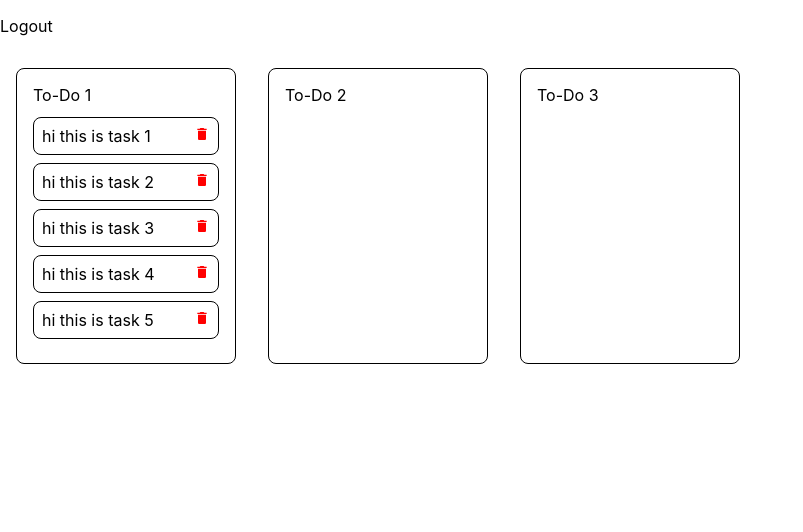
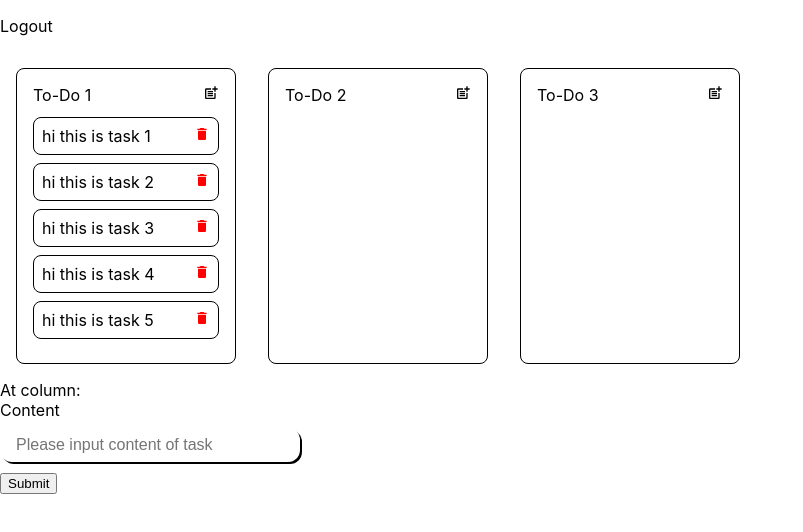
Before and after one commit to sierraleonez/simplr-dashboard, a Next.js app: page /dashboard in a window 1280 px wide. Shown: the top 532 px of the page, without its empty margins (0-803 px from the left). Built offline with nearby package versions, Linux system fonts and the light colour scheme; sample sign-in values are in the browser's storage.

Commit message:
create new task function

```diff
--- a/package.json
+++ b/package.json
@@ -22,8 +22,10 @@
     "@types/react": "18.0.21",
     "@types/react-beautiful-dnd": "^13.1.2",
     "@types/react-dom": "18.0.6",
-    "eslint": "8.24.0",
+    "@typescript-eslint/eslint-plugin": "^5.45.0",
+    "@typescript-eslint/parser": "^5.45.0",
+    "eslint": "^8.24.0",
     "eslint-config-next": "12.3.1",
-    "typescript": "4.8.4"
+    "typescript": "^4.8.4"
   }
 }
--- /dev/null
+++ b/pages/dashboard/form.ts
@@ -0,0 +1,18 @@
+import { TextInputForm } from "Constants/form";
+
+export type ICreateTaskInput = {
+  content: string
+}
+export const CreateTaskForm: TextInputForm<ICreateTaskInput> = (register, errors) => {
+  return [
+    {
+      label: "Content",
+      // containerclass: styles.inputContainer,
+      error: errors.content,
+      validation: register("content", {
+        required: { value: true, message: "This input is required" },
+      }),
+      placeholder: "Please input content of task",
+    },
+  ];
+};
--- a/pages/dashboard/index.tsx
+++ b/pages/dashboard/index.tsx
@@ -3,15 +3,43 @@ import { StaticPageProps } from "Constants/Pages";
 import React from "react";
 import Columns from "components/ToDo/Columns";
 import { useCustomHook } from "./useCustomHooks";
+import Texts from "components/Text";
+import TextInput from "components/TextInput";
+import { CreateTaskForm } from "./form";
 
 function Dashboard() {
-  const { logout, onDragEnd, items, deleteItem } = useCustomHook();
+  const {
+    logout,
+    onDragEnd,
+    items,
+    deleteItem,
+    register,
+    errors,
+    atColumn,
+    handleSubmit,
+    onCreateTaskSubmit,
+    onCreateTaskInput,
+  } = useCustomHook();
   return (
     <div>
       <Button onPress={logout} type="link">
         <p>Logout</p>
       </Button>
-      <Columns item={items} onDragEnd={onDragEnd} onDelete={deleteItem} />
+      <Columns
+        item={items}
+        onDragEnd={onDragEnd}
+        onDelete={deleteItem}
+        onCreateTaskInput={onCreateTaskInput}
+      />
+      <div style={{ width: "300px" }}>
+        <Texts>At column: {atColumn}</Texts>
+        <form onSubmit={handleSubmit(onCreateTaskSubmit)}>
+          {CreateTaskForm(register, errors).map((inputProps) => (
+            <TextInput {...inputProps} key={inputProps.label} />
+          ))}
+          <input type={"submit"} />
+        </form>
+      </div>
     </div>
   );
 }
--- a/pages/dashboard/useCustomHooks.ts
+++ b/pages/dashboard/useCustomHooks.ts
@@ -2,19 +2,33 @@ import { useAuth } from "components/Auth/provider";
 import { DummyTodoData_multiColumn, TodoTable } from "Constants/Todo";
 import { useState } from "react";
 import { DropResult } from "react-beautiful-dnd";
+import { SubmitHandler, useForm } from "react-hook-form";
+import { ICreateTaskInput } from "./form";
 
 export function useCustomHook() {
   const auth = useAuth();
   const [items, setItems] = useState(DummyTodoData_multiColumn);
+  const [atColumn, setAtColumn] = useState<string>("");
+  const {
+    register,
+    handleSubmit,
+    formState: { errors },
+  } = useForm<ICreateTaskInput>();
 
   function logout() {
     auth?.setAuthState("");
   }
 
+  // Set which column target of created task
+  function onCreateTaskInput(columnId: string) {
+    console.log(columnId);
+    setAtColumn(columnId);
+  }
+
   // Todo item manipulation function list
 
   function onDragEnd(res: DropResult) {
-    console.log(res.destination)
+    console.log(res.destination);
     let src_droppableId = res.source.droppableId;
     let dest_droppableId = res.destination?.droppableId || "";
     // Create copy of task id queue and column object
@@ -93,12 +107,57 @@ export function useCustomHook() {
     setItems(newState);
   }
 
+  // On submit valid
+  const onCreateTaskSubmit: SubmitHandler<ICreateTaskInput> = (data) => {
+    console.log(items)
+    const newTaskID = createId(items);
+    const newTasks = items.tasks;
+    const newColumn = items.columns[atColumn];
+    // Append new task at tasks
+    newTasks[newTaskID] = {
+      id: newTaskID,
+      content: data.content,
+    };
+
+    // Append new task id at task list of target column
+    newColumn.taskIds.push(newTaskID);
+
+    // Create new state with modified tasks and column
+    const newState: TodoTable = {
+      ...items,
+      tasks: newTasks,
+      columns: {
+        ...items.columns,
+        [atColumn]: newColumn,
+      },
+    };
+
+    setItems(newState);
+  };
+
   // End of todo item manipulation function list
 
   return {
     items,
     logout,
     onDragEnd,
-    deleteItem
+    deleteItem,
+    register,
+    errors,
+    atColumn,
+    handleSubmit,
+    onCreateTaskInput,
+    onCreateTaskSubmit,
   };
 }
+
+function createId(items: TodoTable): string {
+  const listId = Object.keys(items.tasks);
+  const lastTask = listId[listId.length - 1].split("-");
+  console.log(lastTask)
+  let lastId = Number(lastTask[1]);
+  let newId;
+  lastId++;
+  newId = `${lastTask[0]}-${lastId}`;
+  return newId;
+}
--- a/src/Constants/Todo/index.ts
+++ b/src/Constants/Todo/index.ts
@@ -45,6 +45,7 @@ export const DummyTodoData: TodoTable = {
   columnOrder: ["column-1"],
 };
 
+// tasks have to be sorted by ID desc
 export const DummyTodoData_multiColumn: TodoTable = {
   tasks: {
     "task-1": { id: "task-1", content: "hi this is task 1" },
--- a/src/components/ToDo/Column.tsx
+++ b/src/components/ToDo/Column.tsx
@@ -1,15 +1,23 @@
+import Button from "components/Button";
 import Texts from "components/Text";
 import { ColumnType, TodoTable } from "Constants/Todo";
 import { Droppable } from "react-beautiful-dnd";
+import { MdPostAdd } from "react-icons/md";
 import DraggableCard from "./DraggableCard";
 
 type ColumnProps = {
   columnData: ColumnType;
   tasks: TodoTable["tasks"];
   onDelete: (columnId: string, index: number) => void;
+  onCreateTaskInput: (columnId: string) => void;
 };
 
-export default function Column({ columnData, tasks, onDelete }: ColumnProps) {
+export default function Column({
+  columnData,
+  tasks,
+  onDelete,
+  onCreateTaskInput,
+}: ColumnProps) {
   return (
     <Droppable droppableId={columnData.id} key={columnData.id}>
       {(provided) => (
@@ -28,7 +36,15 @@ export default function Column({ columnData, tasks, onDelete }: ColumnProps) {
           ref={provided.innerRef}
           key={columnData.id}
         >
-          <Texts style={{ marginBottom: "12px" }}>{columnData.title}</Texts>
+          <div style={{ display: "flex", justifyContent: "space-between" }}>
+            <Texts style={{ marginBottom: "12px" }}>{columnData.title}</Texts>
+            <Button
+              type="link"
+              onPress={() => onCreateTaskInput(columnData.id)}
+            >
+              <MdPostAdd />
+            </Button>
+          </div>
           <div style={{ flexGrow: 1 }}>
             {columnData.taskIds.map((taskId, idx) => (
               <DraggableCard
--- a/src/components/ToDo/Columns.tsx
+++ b/src/components/ToDo/Columns.tsx
@@ -10,18 +10,21 @@ type ColumnsProps<T> = {
   onDragEnd: (result: DropResult, provided: ResponderProvided) => void;
   item: T;
   onDelete: (columnId: string, index: number) => void;
+  onCreateTaskInput: (columnId: string) => void;
 };
 
 export default function Columns({
   onDragEnd,
   item,
   onDelete,
+  onCreateTaskInput,
 }: ColumnsProps<TodoTable>) {
   return (
     <DragDropContext onDragEnd={onDragEnd}>
       <div style={{ display: "flex" }}>
         {item.columnOrder.map((columnId) => (
           <Column
+            onCreateTaskInput={onCreateTaskInput}
             columnData={item.columns[columnId]}
             tasks={item.tasks}
             onDelete={onDelete}
```
Also changed, not shown: .eslintrc.json, 2 other files (tests, documents, lock files or other folders).
